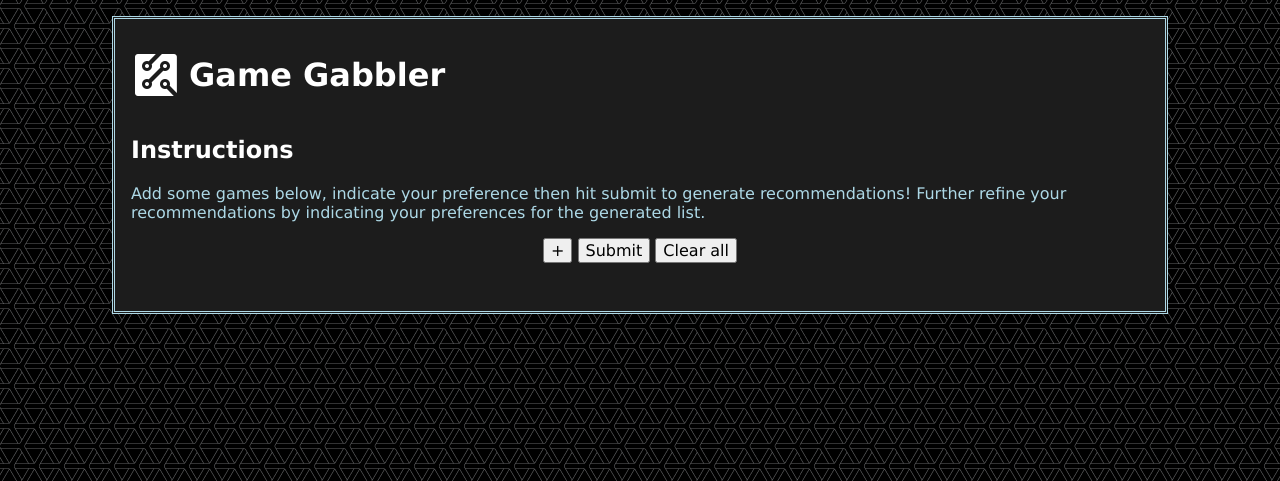
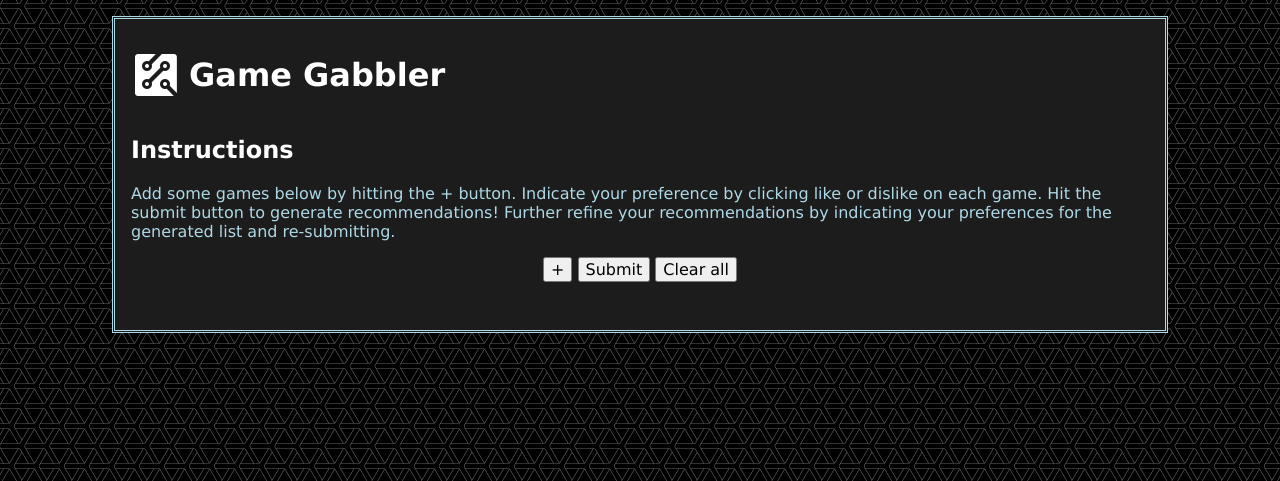
Before and after one commit to MitchellJC/game-rec-app, a Flask app: page / in a window 1280 px wide. Shown: the part 51-532 px from the top of the page. Run offline with Flask 3, Linux system fonts and the light colour scheme; parts of the project's set-up code (start-up, migrations or seed data) failed here and were passed over.

Commit message:
Update instructions

```diff
--- a/templates/index.html
+++ b/templates/index.html
@@ -21,9 +21,10 @@
       <div class="flex"><img width="50" height="50" src="{{url_for('static', filename='images/logo.png')}}"><h1>Game Gabbler</h1></div>
       <h2>Instructions</h2>
       <p>
-        Add some games below, indicate your preference then hit submit to generate
+        Add some games below by hitting the + button. Indicate your preference
+        by clicking like or dislike on each game. Hit the submit button to generate
         recommendations! Further refine your recommendations by indicating your
-        preferences for the generated list.
+        preferences for the generated list and re-submitting.
       </p>
       <div class="pref-container">
           <form class="pref-form" id="pref-form">
```
